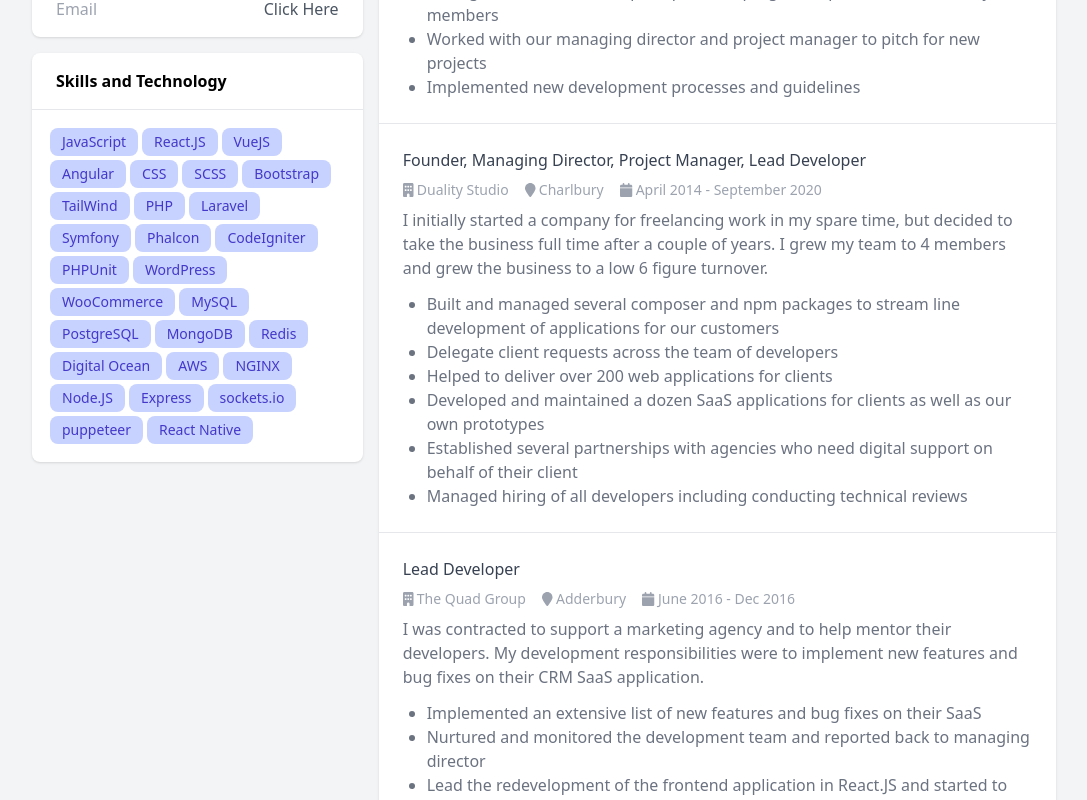
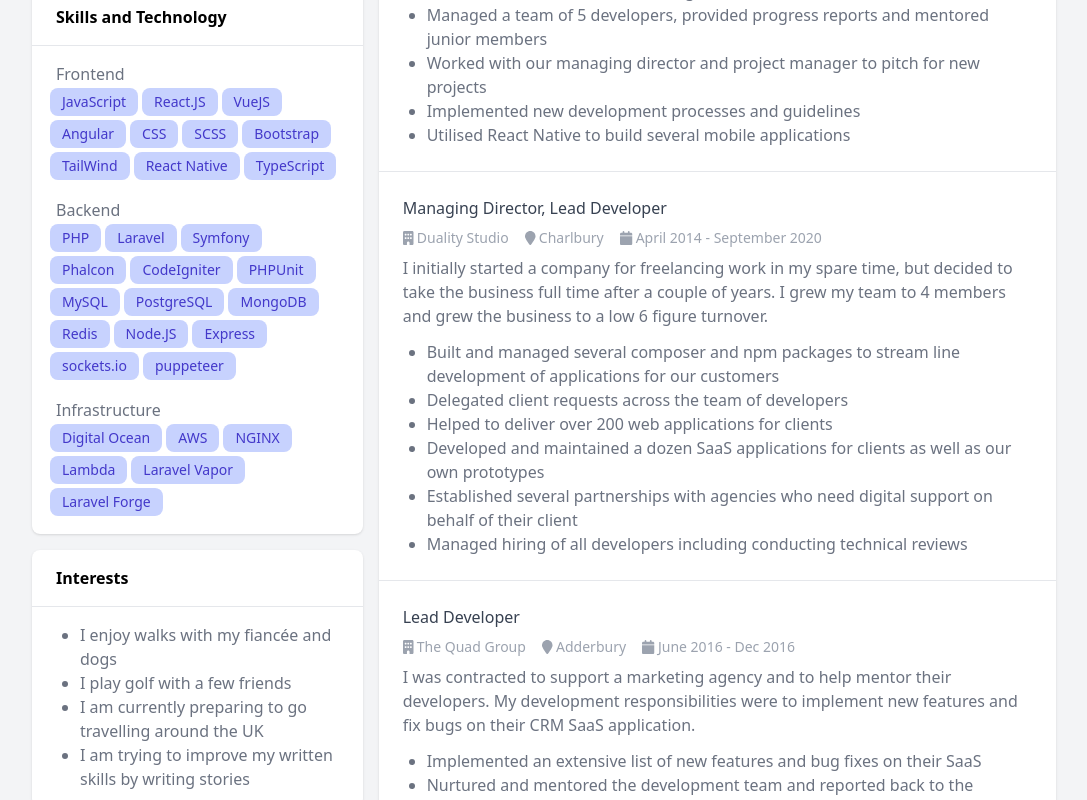
Before and after one commit to hubbychops/thomaspalmer.github.io, a React (Create React App) app: page / in a window 1280 px wide. Shown: the part 660-1460 px from the top of the page, without its empty margins (96-1183 px from the left). Built offline with nearby package versions, Linux system fonts and the light colour scheme.

Commit message:
Content amends and cleanup

```diff
--- a/src/App.jsx
+++ b/src/App.jsx
@@ -12,9 +12,26 @@
 import avatar from './images/thomas-palmer.jpeg';
 
 const skills = [
-    'JavaScript', 'React.JS', 'VueJS', 'Angular', 'CSS', 'SCSS', 'Bootstrap', 'TailWind', 'PHP', 'Laravel', 'Symfony',
-    'Phalcon', 'CodeIgniter', 'PHPUnit', 'WordPress', 'WooCommerce', 'MySQL', 'PostgreSQL', 'MongoDB', 'Redis',
-    'Digital Ocean', 'AWS', 'NGINX', 'Node.JS', 'Express', 'sockets.io', 'puppeteer', 'React Native',
+    {
+        category: 'Frontend',
+        skills: [
+            'JavaScript', 'React.JS', 'VueJS', 'Angular', 'CSS', 'SCSS', 'Bootstrap', 'TailWind', 'React Native',
+            'TypeScript'
+        ]
+    },
+    {
+        category: 'Backend',
+        skills: [
+            'PHP', 'Laravel', 'Symfony', 'Phalcon', 'CodeIgniter', 'PHPUnit', 'MySQL',
+            'PostgreSQL', 'MongoDB', 'Redis', 'Node.JS', 'Express', 'sockets.io', 'puppeteer',
+        ],
+    },
+    {
+        category: 'Infrastructure',
+        skills: [
+            'Digital Ocean', 'AWS', 'NGINX', 'Lambda', 'Laravel Vapor', 'Laravel Forge',
+        ],
+    },
 ];
 
 const socialLinks = [
@@ -43,23 +60,24 @@
                 <p>
                     To help grow the business further I decided to focus on managing the development team. I helped to
                     grow the business further including growing headcount to 7 with support from several freelancers and
-                    grew turnover to mid 6 figures.
+                    grew the turnover to mid 6 figures.
                 </p>
 
                 <ul className="list-disc ml-6">
                     <li>Developed 2 SaaS applications for events and virtual events</li>
                     <li>Built a SaaS application for managing client visibility of their projects</li>
                     <li>Migrated hosting over to Laravel Vapor and AWS lambda to provide our clients with a scalable and resilient hosting environment</li>
-                    <li>Manage a team of 5 developers, provided progress reports and mentored junior members</li>
+                    <li>Managed a team of 5 developers, provided progress reports and mentored junior members</li>
                     <li>Worked with our managing director and project manager to pitch for new projects</li>
                     <li>Implemented new development processes and guidelines</li>
+                    <li>Utilised React Native to build several mobile applications</li>
                 </ul>
             </Fragment>
         ),
     },
     {
         company: 'Duality Studio',
-        role: 'Founder, Managing Director, Project Manager, Lead Developer',
+        role: 'Managing Director, Lead Developer',
         location: 'Charlbury',
         duration: 'April 2014 - September 2020',
         description: (
@@ -72,7 +90,7 @@
 
                 <ul className="list-disc ml-6">
                     <li>Built and managed several composer and npm packages to stream line development of applications for our customers</li>
-                    <li>Delegate client requests across the team of developers</li>
+                    <li>Delegated client requests across the team of developers</li>
                     <li>Helped to deliver over 200 web applications for clients</li>
                     <li>Developed and maintained a dozen SaaS applications for clients as well as our own prototypes</li>
                     <li>Established several partnerships with agencies who need digital support on behalf of their client</li>
@@ -90,12 +108,12 @@
             <Fragment>
                 <p>
                     I was contracted to support a marketing agency and to help mentor their developers. My development
-                    responsibilities were to implement new features and bug fixes on their CRM SaaS application.
+                    responsibilities were to implement new features and fix bugs on their CRM SaaS application.
                 </p>
 
                 <ul className="list-disc ml-6">
                     <li>Implemented an extensive list of new features and bug fixes on their SaaS</li>
-                    <li>Nurtured and monitored the development team and reported back to managing director</li>
+                    <li>Nurtured and mentored the development team and reported back to the managing director</li>
                     <li>Lead the redevelopment of the frontend application in React.JS and started to redevelop the backend away from Phalcon and towards Laravel</li>
                     <li>Lead the migration of several large customers into the CRM and developed integrations for customers existing tools and systems</li>
                 </ul>
@@ -202,9 +220,9 @@
 
                 <ul className="list-disc ml-6">
                     <li>Built a bespoke CMS application for event registration websites</li>
-                    <li>Build a bespoke application for F5 networks</li>
+                    <li>Built a bespoke application for F5 networks</li>
                     <li>Provided pitches and demos to the owners of the business</li>
-                    <li>Helped the a new senior get started</li>
+                    <li>Helped the new senior developer get started</li>
                 </ul>
             </Fragment>
         ),
@@ -253,7 +271,7 @@
     {
         school: 'The Warriner School',
         duration: 'September 2005 - June 2011',
-        description: 'I achieved 7 GCSE\'s (A-C).s',
+        description: 'I achieved 7 GCSE\'s (A-C)',
     },
 ];
 
@@ -282,9 +300,9 @@
                                 <h1 className="font-bold text-xl">Thomas Palmer</h1>
                                 <h2 className="text-gray-400 text-md mt-2">Lead Web Developer</h2>
 
-                                <PrimaryButton className="mt-4" fw={true}>
-                                    Download CV
-                                </PrimaryButton>
+                                {/*<PrimaryButton className="mt-4" fw={true}>*/}
+                                {/*    Download CV*/}
+                                {/*</PrimaryButton>*/}
                             </CardBody>
                         </Card>
 
@@ -323,12 +341,36 @@
                                 Skills and Technology
                             </CardHeader>
 
-                            <CardBody>
-                                <div className="flex flex-wrap -ml-2">
-                                    {skills.map(skill => (
-                                        <Pill>{skill}</Pill>
-                                    ))}
-                                </div>
+                            <CardBody className="space-y-4">
+                                {skills.map(category => (
+                                    <div>
+                                        <p>
+                                            {category.category}
+                                        </p>
+
+                                        <div className="flex flex-wrap -ml-2">
+                                            {category.skills.map(skill => (
+                                                <Pill>{skill}</Pill>
+                                            ))}
+                                        </div>
+                                    </div>
+                                ))}
+
+                            </CardBody>
+                        </Card>
+
+                        <Card>
+                            <CardHeader>
+                                Interests
+                            </CardHeader>
+
+                            <CardBody className="space-y-3">
+                                <ul className="list-disc ml-6">
+                                    <li>I enjoy walks with my fiancée and dogs</li>
+                                    <li>I play golf with a few friends</li>
+                                    <li>I am currently preparing to go travelling around the UK</li>
+                                    <li>I am trying to improve my written skills by writing stories</li>
+                                </ul>
                             </CardBody>
                         </Card>
                     </div>
@@ -348,7 +390,7 @@
                                 </p>
 
                                 <p>
-                                    I am currently open to a Senior or Lead Developer role away from agencies.
+                                    I am currently open to a Senior or Lead Developer role, preferably building a SaaS application.
                                 </p>
                             </CardBody>
 
```
